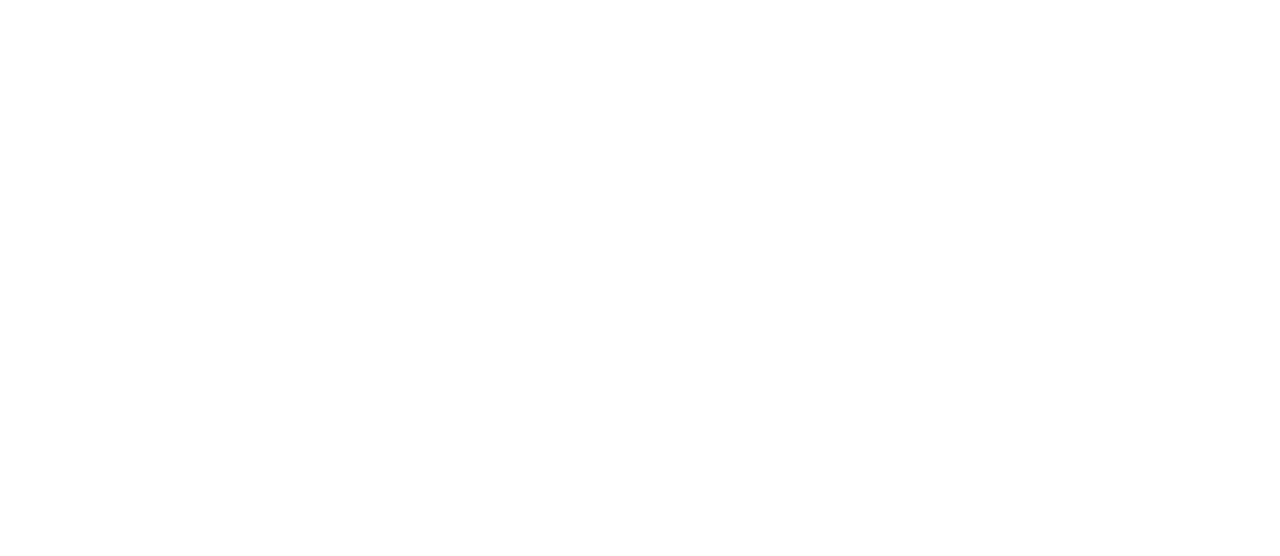
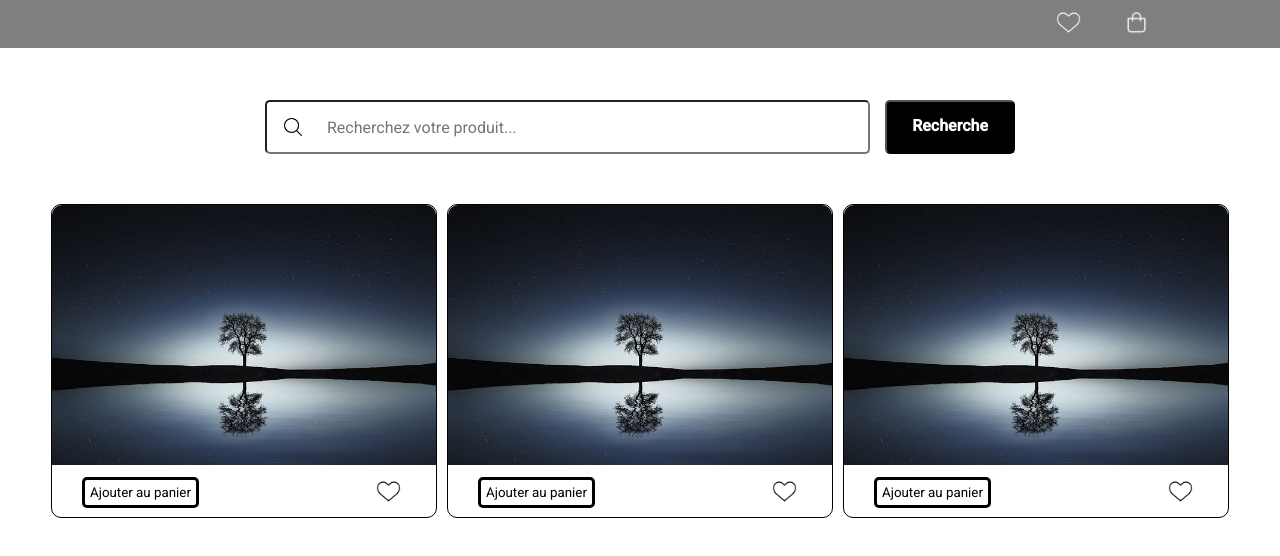
Before and after one commit to LyviaSem/projet-js, a plain HTML site: page index.html in a window 1280 px wide. Drawn offline with Linux system fonts and the light colour scheme.

Commit message:
création page

```diff
--- a/index.html
+++ b/index.html
@@ -4,9 +4,54 @@
     <meta charset="UTF-8">
     <meta http-equiv="X-UA-Compatible" content="IE=edge">
     <meta name="viewport" content="width=device-width, initial-scale=1.0">
+    <link rel="stylesheet" href="style.css">
+    <link href="https://fonts.googleapis.com/css2?family=Roboto:ital,wght@0,100;0,400;0,500;1,500&display=swap" rel="stylesheet">
     <title>Document</title>
 </head>
 <body>
+    <nav>
+        <ul class="navbar">
+            <li>
+                <a href="#"><img src="img/favoris.png" alt="favoris" class="favoris"></a>
+            </li>
+            <li>
+                <a href="#"> <img src="img/panier.png" alt="panier" class="panier"> </a>
+            </li>
+        </ul>
+    </nav>
+
+    <form action="#" method="post">
+        <p class="flex">
+          <input type="search" name="search" id="search" placeholder="Recherchez votre produit...">
+          <input type="submit" value="Recherche">
+        </p>
+      </form>
+
+      <div class="card">
+        <div class="card1">
+            <img src="img/arbre.jpg" alt="arbre">
+            <div class="btn">
+                <button>Ajouter au panier</button>
+                <button class="favoris-btn"> <img class="favoris-card" src="img/favoris.png" alt="favoris"> </button>
+            </div>
+        </div>
+        <div class="card2">
+            <img src="img/arbre.jpg" alt="arbre">
+            <div class="btn">
+                <button>Ajouter au panier</button>
+                <button class="favoris-btn"> <img class="favoris-card" src="img/favoris.png" alt="favoris"> </button>
+            </div>
+        </div>
+        <div class="card3">
+            <img src="img/arbre.jpg" alt="arbre">
+            <div class="btn">
+                <button>Ajouter au panier</button>
+                <button class="favoris-btn"> <img class="favoris-card" src="img/favoris.png" alt="favoris"> </button>
+            </div>
+        </div>
+      </div>
+
+
 
 </body>
 </html>
--- /dev/null
+++ b/style.css
@@ -0,0 +1,124 @@
+*{
+    margin: 0;
+    font-family: roboto;
+}
+
+
+img{
+    max-width: 100%;
+    max-height: 100%;
+}
+
+nav{
+    background-color: rgba(0, 0, 0, 0.5);
+    position: fixed;
+    top: 0;
+    width: 100%;
+}
+
+.favoris{
+    filter: invert(100%);
+    width: 25px;
+}
+
+.panier{
+    filter: invert(100%);
+    width: 31px;
+}
+
+.logo{
+    width: 13px;
+}
+
+.navbar{
+    display: flex;
+    height: 48px;
+    padding-right: 10%;
+    justify-content: right;
+    align-items: center;
+    margin: 0;
+    gap: 40px;
+    list-style-type:none;
+}
+
+.flex{
+    display:flex;
+    margin-top: 100px;
+}
+
+p{
+    width:750px;
+    line-height:100px;
+    margin:auto;
+    text-align:center;
+    font-family: Verdana, Geneva, Tahoma, sans-serif;
+}
+
+label{
+    font-size:36px;
+    font-weight:bold;
+}
+
+input{
+    border-radius: 5px;
+    height:32px;
+    line-height:50%;
+    margin:0;
+    font-size:16px;
+}
+
+input[type=search]{
+    flex:1;
+    margin-right:15px;
+    padding:25px 0 25px 60px;
+    background:url(img/recherche.png) 3% center no-repeat;
+    background-size:3%;
+}
+
+input[type=submit]{
+    border-color: black;
+    padding:20px 25px 30px 25px; background:black;
+    color:white;
+    font-weight:bold;
+}
+
+.card{
+    display: flex;
+    justify-content: center;
+    gap: 10px;
+    margin-top: 50px;
+}
+
+.card1, .card2, .card3{
+    width: 30%;
+    border: 1px solid black;
+    border-radius: 10px;
+}
+
+.card img{
+    border-radius: 10px 10px 0 0;
+}
+
+
+
+.btn{
+    display: flex;
+    align-items: center;
+    justify-content: space-between;
+    margin: 5px 30px;
+}
+
+button{
+    border-radius: 5px;
+    border: solid black;
+    padding: 5px;
+    background-color: transparent;
+}
+
+.favoris-btn{
+    border: none;
+}
+
+.favoris-card{
+    width: 25px;
+}
```
Also changed, not shown: img/arbre.jpg (added), img/favoris.png (added), img/goutte.jpg (added), img/panier.png (added), img/recherche.png (added), img/yoga.jpg (added), 1 other file.
